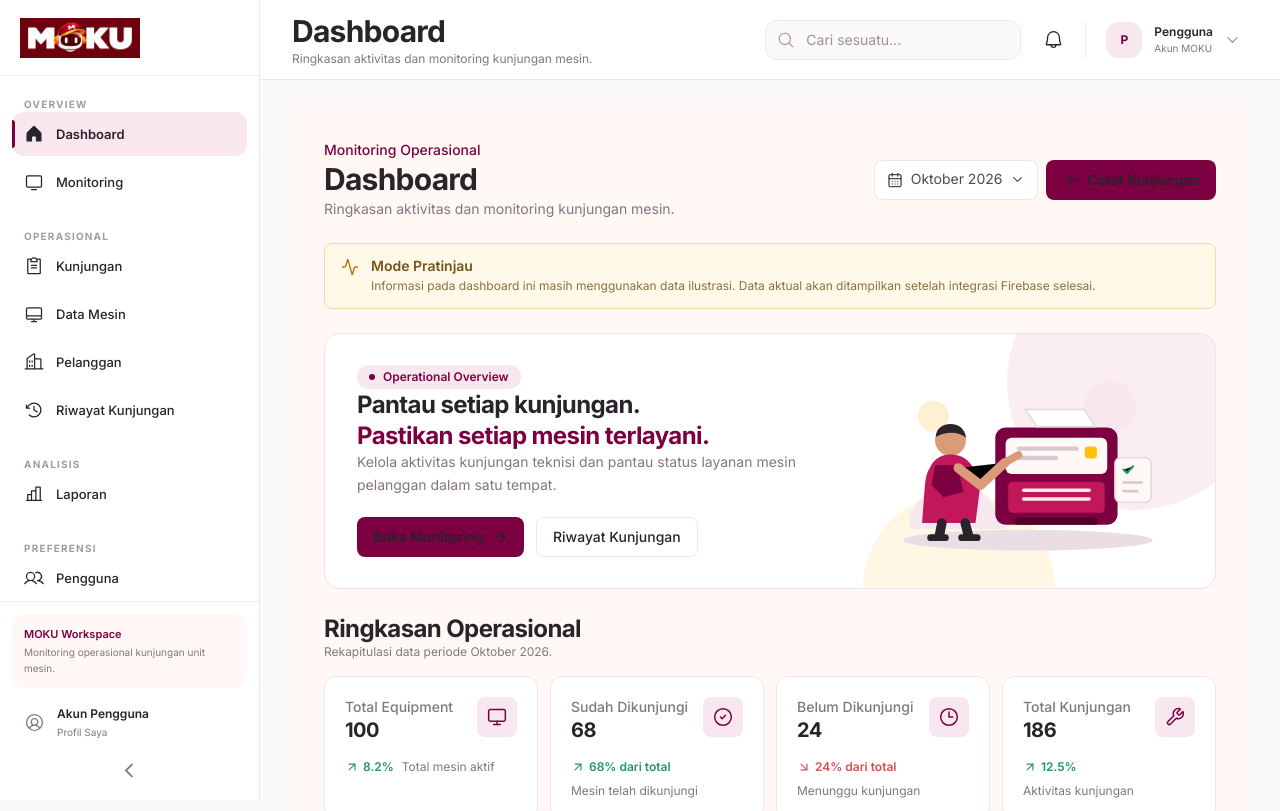
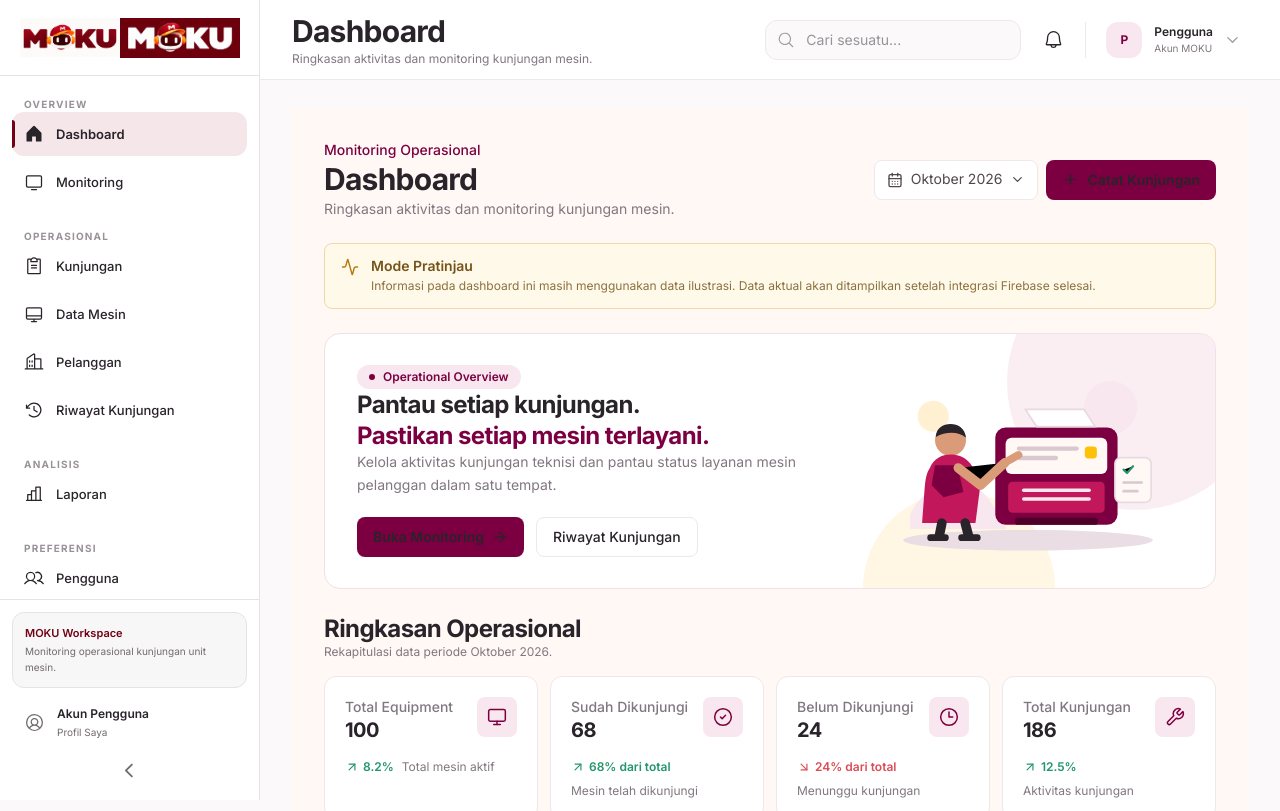
Before and after one commit to irwanfuzi/Moku-app, a Next.js app: page / in a window 1280 px wide. Shown: the top 811 px of the page. Built offline with nearby package versions, Linux system fonts and the light colour scheme.

Commit message:
Refactor app-sidebar styles and structure
Updated styles for sidebar component including colors and layout adjustments.

```diff
--- a/src/components/layout/app-sidebar.tsx
+++ b/src/components/layout/app-sidebar.tsx
@@ -116,10 +116,11 @@ export default function AppSidebar({
     <aside
       className={`
         sticky top-0 z-30 hidden h-screen shrink-0
-        flex-col border-r border-[#EEE7EB] bg-white
+        flex-col border-r border-[#E6E3E4] bg-white
         transition-[width] duration-300 ease-in-out
-        motion-reduce:transition-none lg:flex
-        dark:border-[#332A31] dark:bg-[#1D181D]
+        motion-reduce:transition-none
+        dark:border-[#40373B] dark:bg-[#231E20]
+        lg:flex
         ${collapsed ? "w-[76px]" : "w-[260px]"}
       `}
       aria-label="Navigasi utama"
@@ -128,8 +129,8 @@ export default function AppSidebar({
       <div
         className={`
           flex h-[76px] shrink-0 items-center
-          border-b border-[#F1EBEF]
-          dark:border-[#332A31]
+          border-b border-[#E6E3E4]
+          dark:border-[#40373B]
           ${collapsed ? "justify-center px-2" : "px-5"}
         `}
       >
@@ -145,17 +146,42 @@ export default function AppSidebar({
               width={42}
               height={42}
               priority
-              className="h-[42px] w-[42px] object-contain transition-transform duration-200 hover:scale-105"
+              className="
+                h-[42px] w-[42px] object-contain
+                transition-transform duration-200
+                hover:scale-105
+              "
             />
           ) : (
+            <>
+              {/* LIGHT MODE LOGO */}
+              <Image
+                src="/images/moku/brand/logo-light.png"
+                alt="MOKU"
+                width={170}
+                height={48}
+                priority
+                className="
+                  block h-auto max-h-10 w-auto
+                  max-w-[170px] object-contain object-left
+                  dark:hidden
+                "
+              />
+
+              {/* DARK MODE LOGO */}
               <Image
                 src="/images/moku/brand/logo-dark.png"
                 alt="MOKU"
                 width={170}
                 height={48}
                 priority
-              className="h-auto max-h-10 w-auto max-w-[170px] object-contain object-left"
+                className="
+                  hidden h-auto max-h-10 w-auto
+                  max-w-[170px] object-contain object-left
+                  dark:block
+                "
               />
+            </>
           )}
         </Link>
       </div>
@@ -166,7 +192,13 @@ export default function AppSidebar({
           {navigationGroups.map((group) => (
             <div key={group.title}>
               {!collapsed && (
-                <p className="mb-2 px-3 text-[10px] font-bold tracking-[0.12em] text-[#A49AA1] dark:text-[#9C909A]">
+                <p
+                  className="
+                    mb-2 px-3 text-[10px] font-bold
+                    tracking-[0.12em] text-[#999399]
+                    dark:text-[#91858A]
+                  "
+                >
                   {group.title}
                 </p>
               )}
@@ -189,8 +221,8 @@ export default function AppSidebar({
                         motion-reduce:transition-none
                         ${
                           active
-                            ? "bg-[#F8E7EE] text-[#7C0041] dark:bg-[#492337] dark:text-[#F4B9D0]"
-                            : "text-[#817780] hover:bg-[#FBF6F8] hover:text-[#7C0041] dark:text-[#B0A5AD] dark:hover:bg-[#30252D] dark:hover:text-[#F4B9D0]"
+                            ? "bg-[#F5E6E9] text-[#730217] dark:bg-[#451B25] dark:text-[#F2B7C1]"
+                            : "text-[#716A70] hover:bg-[#F7F2F3] hover:text-[#730217] dark:text-[#C0B6BA] dark:hover:bg-[#302529] dark:hover:text-[#F2B7C1]"
                         }
                         ${collapsed ? "justify-center px-0" : ""}
                       `}
@@ -200,9 +232,9 @@ export default function AppSidebar({
                         className={`
                           absolute bottom-2 left-0 top-2
                           w-[3px] rounded-r-full
-                          bg-[#7C0041]
+                          bg-[#730217]
                           transition-all duration-200
-                          dark:bg-[#E99AB9]
+                          dark:bg-[#BF0B2C]
                           ${
                             active
                               ? "translate-x-0 opacity-100"
@@ -265,14 +297,26 @@ export default function AppSidebar({
       </nav>
 
       {/* FOOTER */}
-      <div className="shrink-0 border-t border-[#F1EBEF] p-3 dark:border-[#332A31]">
+      <div
+        className="
+          shrink-0 border-t border-[#E6E3E4] p-3
+          dark:border-[#40373B]
+        "
+      >
         {!collapsed && (
-          <div className="mb-3 rounded-xl bg-[#FFF8F5] p-3 dark:bg-[#30252D]">
-            <p className="text-[11px] font-semibold text-[#7C0041] dark:text-[#F4B9D0]">
+          <div
+            className="
+              mb-3 rounded-xl border border-[#E6E3E4]
+              bg-[#F7F7F7] p-3
+              dark:border-[#40373B]
+              dark:bg-[#2D2629]
+            "
+          >
+            <p className="text-[11px] font-semibold text-[#730217] dark:text-[#F2B7C1]">
               MOKU Workspace
             </p>
 
-            <p className="mt-1 text-[10px] leading-relaxed text-[#817780] dark:text-[#B0A5AD]">
+            <p className="mt-1 text-[10px] leading-relaxed text-[#716A70] dark:text-[#C0B6BA]">
               Monitoring operasional kunjungan unit mesin.
             </p>
           </div>
@@ -285,24 +329,24 @@ export default function AppSidebar({
           className={`
             flex h-11 items-center gap-3 rounded-xl px-3
             transition-colors duration-200
-            hover:bg-[#FBF6F8]
-            dark:hover:bg-[#30252D]
+            hover:bg-[#F7F2F3]
+            dark:hover:bg-[#302529]
             ${collapsed ? "justify-center px-0" : ""}
           `}
         >
           <UserCircle
             size={21}
             weight="regular"
-            className="shrink-0 text-[#817780] dark:text-[#B0A5AD]"
+            className="shrink-0 text-[#716A70] dark:text-[#C0B6BA]"
           />
 
           {!collapsed && (
             <span className="min-w-0 flex-1">
-              <span className="block truncate text-[12px] font-semibold text-[#29232A] dark:text-[#F4EDF1]">
+              <span className="block truncate text-[12px] font-semibold text-[#29232A] dark:text-[#F5F1F2]">
                 Akun Pengguna
               </span>
 
-              <span className="block text-[10px] text-[#817780] dark:text-[#B0A5AD]">
+              <span className="block text-[10px] text-[#716A70] dark:text-[#C0B6BA]">
                 Profil Saya
               </span>
             </span>
@@ -316,14 +360,14 @@ export default function AppSidebar({
             onClick={onToggleCollapse}
             className="
               mt-2 flex h-9 w-full items-center justify-center
-              rounded-lg text-[#817780]
+              rounded-lg text-[#716A70]
               transition-all duration-200
-              hover:bg-[#F8E7EE] hover:text-[#7C0041]
+              hover:bg-[#F5E6E9] hover:text-[#730217]
               active:scale-95
               motion-reduce:transition-none
-              dark:text-[#B0A5AD]
-              dark:hover:bg-[#492337]
-              dark:hover:text-[#F4B9D0]
+              dark:text-[#C0B6BA]
+              dark:hover:bg-[#451B25]
+              dark:hover:text-[#F2B7C1]
             "
             aria-label={
               collapsed ? "Perluas sidebar" : "Perkecil sidebar"
```
Lines whose indentation alone changed are shown as unchanged.
